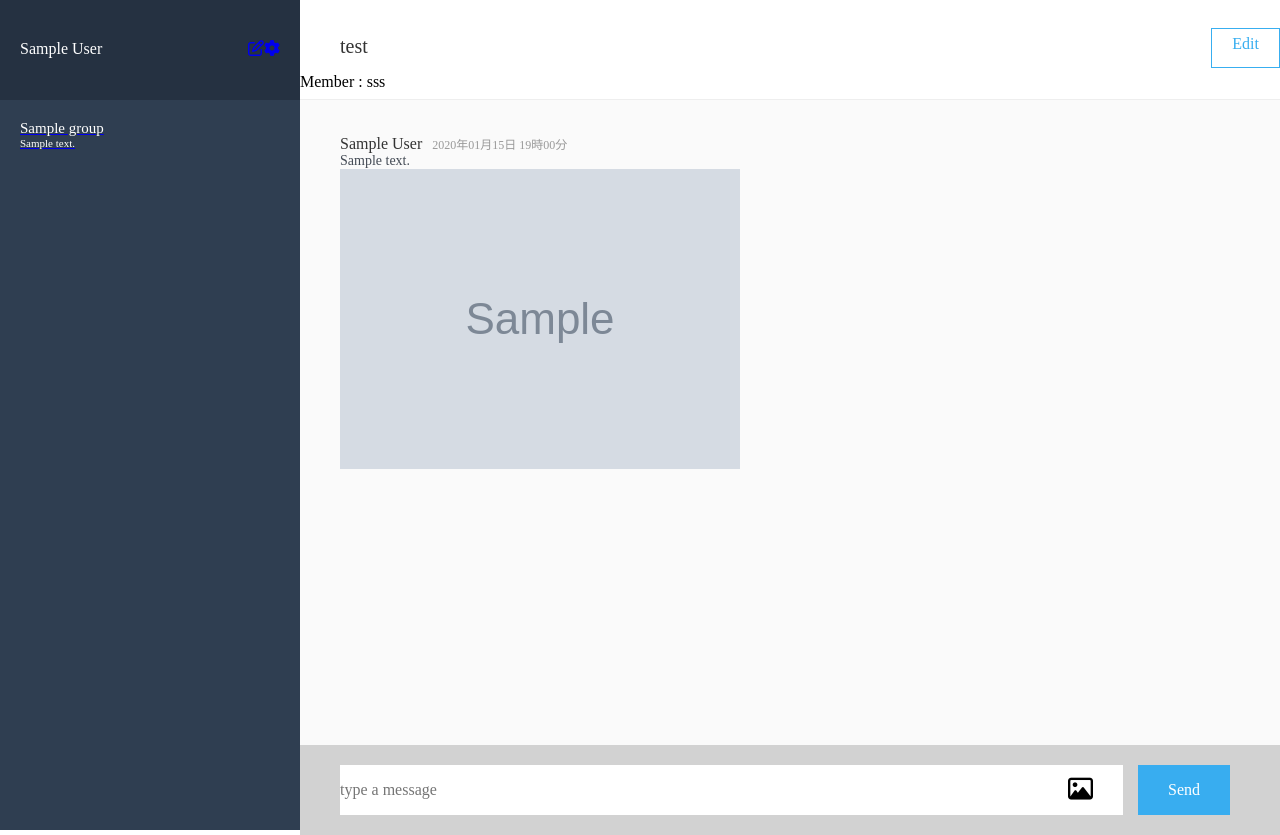
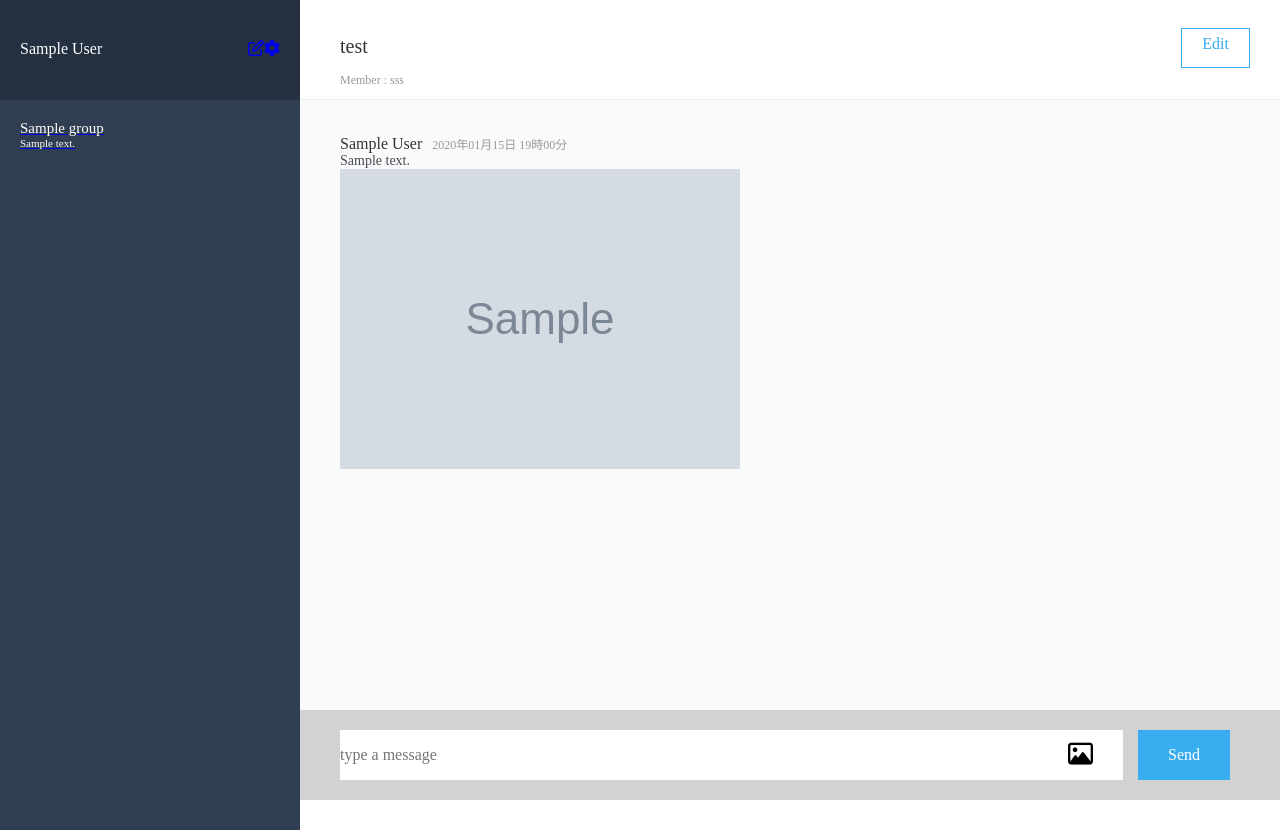
Before and after one commit to Mr-Git37/chat-space, a Rails app: page /groups/1/messages in a window 1280 px wide. Run offline with Rails 7, Linux system fonts and the light colour scheme; a user stored in the database is signed in; tables that the repository leaves empty hold one stand-in row (values such as "Sample post"); grey boxes marked "Sample" are stand-in pictures; style sheets or scripts are compiled from the project's sources; some libraries are stand-ins or nearby versions.

Commit message:
Update _chat_main.scss

```diff
--- a/app/assets/stylesheets/modules/_chat_main.scss
+++ b/app/assets/stylesheets/modules/_chat_main.scss
@@ -17,6 +17,12 @@
     }
 }
 }
+.chat-main__group-info__leftheader__memberlist{
+    color: #999;
+    font-size: 12px;
+    margin-left: 40px;
+}
+
 
 .chat-main__group-info__rightheader{
     color: #38AEF0;
@@ -26,6 +32,7 @@
         height: 40px;
         font-size: 16px;
         margin-top: 28px;
+        margin-right: 30px;
         border-top-color:#38aef0;
         border-top-style: solid;
         border-top-width: 1px;
@@ -57,10 +64,10 @@
 
 .chat-main__message-list{
     height: calc(100vh - 190px);
-    margin: 35px 0 0 40px;
-    overflow: scroll;}
-
-.message-box{
+    padding: 35px 0 0 40px;
+    overflow-y: scroll;
+}
+.MessageBox{
     margin-bottom: 20px;
 }
 
```
